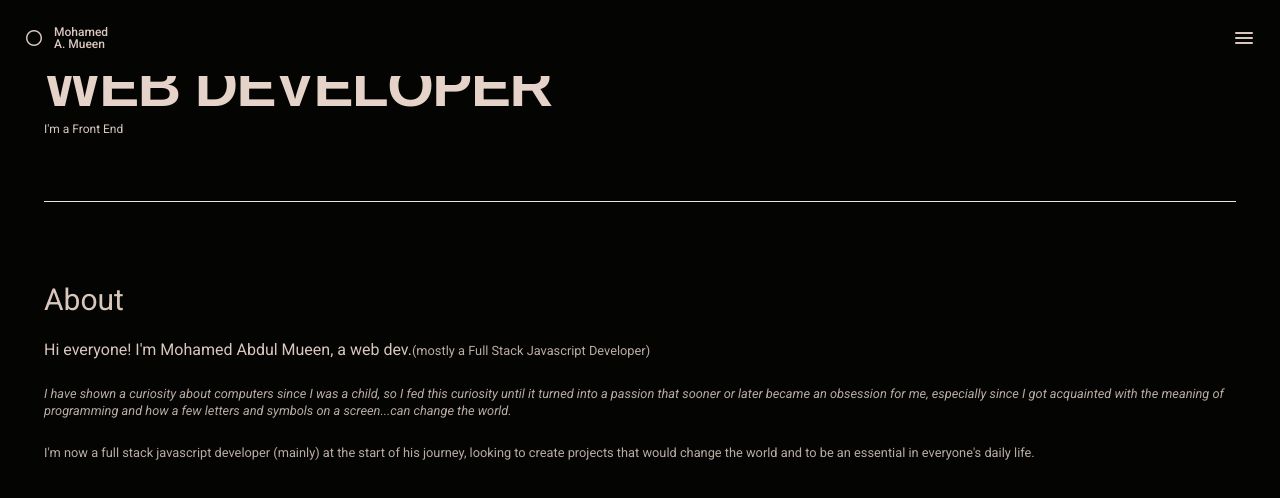
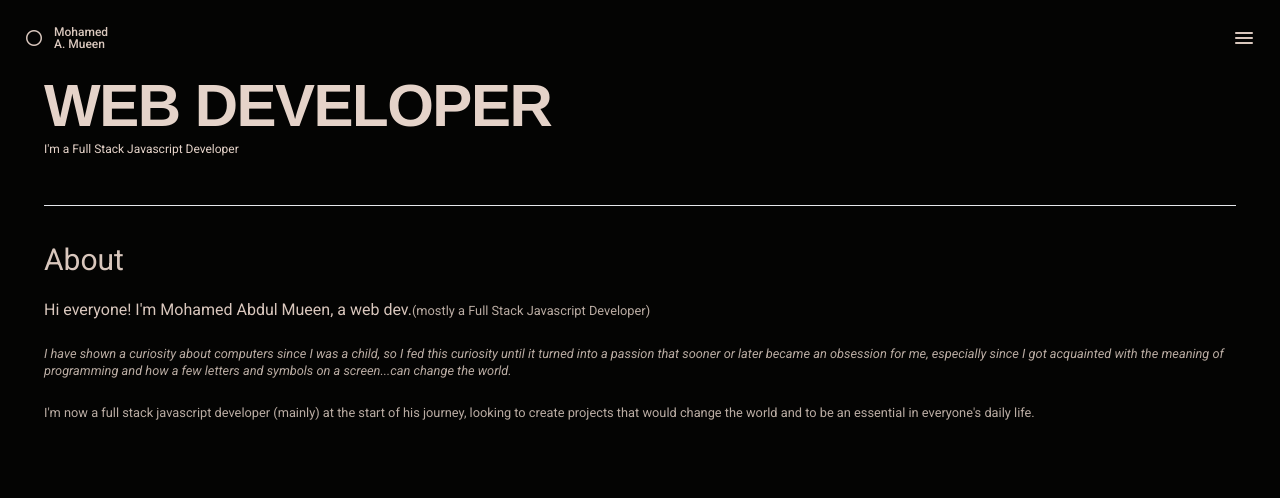
Before and after one commit to mohaCodes/personal-portfolio, a React (Vite) app: page / in a window 1280 px wide. Shown: the top 498 px of the page. Built offline with nearby package versions, Linux system fonts and the light colour scheme; a web font is replaced by a local one.

Commit message:
Added main label and react-typical element

```diff
--- a/src/Components/personalInfo.jsx
+++ b/src/Components/personalInfo.jsx
@@ -1,20 +1,32 @@
-import React from "react";
-import Typical from "react-typical";
-
-
-
+import React from "react"
+import Typical from "react-typical"
 
 export default function PersonalInfo() {
     return (
-        <main className="p-11">
-
+        <main className="px-11 pt-16">
             <div className="flex flex-col mt-5">
-                <h1 className="font-sofiaSans leading-[2.8rem] text-6xl font-bold tracking-tight">WEB DEVELOPER</h1>
-                <h4 className="font-normal mt-3 text-secondary-white-text text-xs">I'm a <Typical steps={['Full Stack Javascript Developer', 1500, 'Front End Developer', 1500, "Android Developer", 1500]}loop={Infinity}wrapper="span"/></h4>
+                <h1 className="font-sofiaSans leading-[2.8rem] text-6xl font-bold tracking-tight">
+                    WEB DEVELOPER
+                </h1>
+                <h4 className="font-normal mt-3 text-white-text text-xs">
+                    I'm a{" "}
+                    <Typical
+                    className="z-0"
+                        steps={[
+                            "Web Developer",
+                            1500,
+                            "Full Stack Javascript Developer",
+                            1500,
+                            "Front End Developer",
+                            1500,
+                        ]}
+                        loop={Infinity}
+                        wrapper="span"
+                    />
+                </h4>
             </div>
 
-            <hr className="mt-16 bg-grayish-white"/>
-
+            <hr className="mt-12 bg-grayish-white" />
         </main>
     )
 }
```
